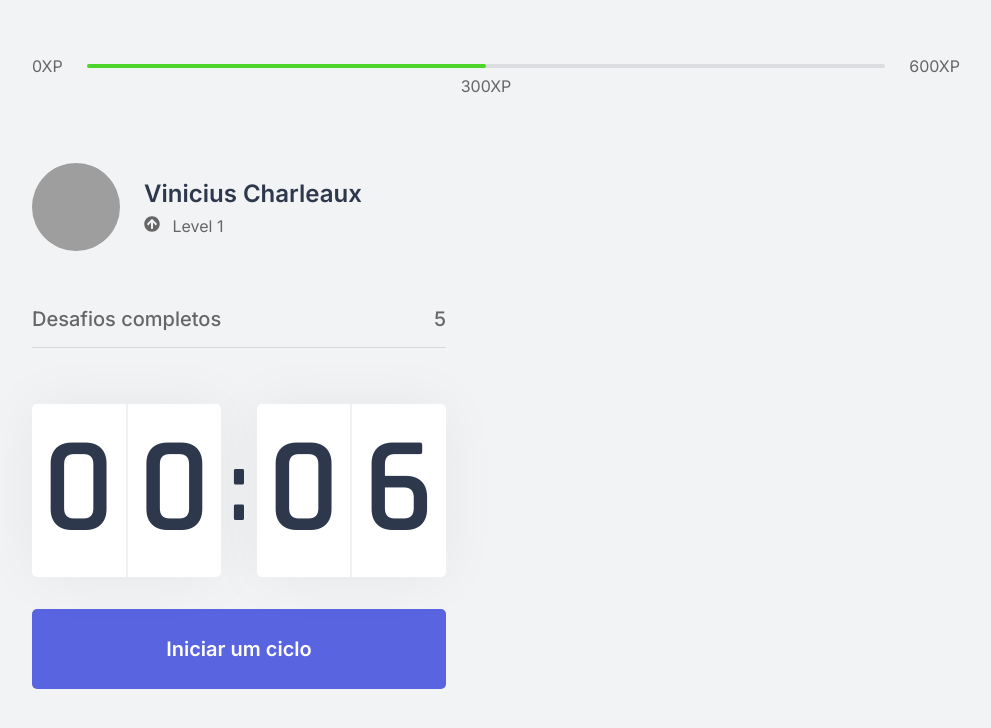
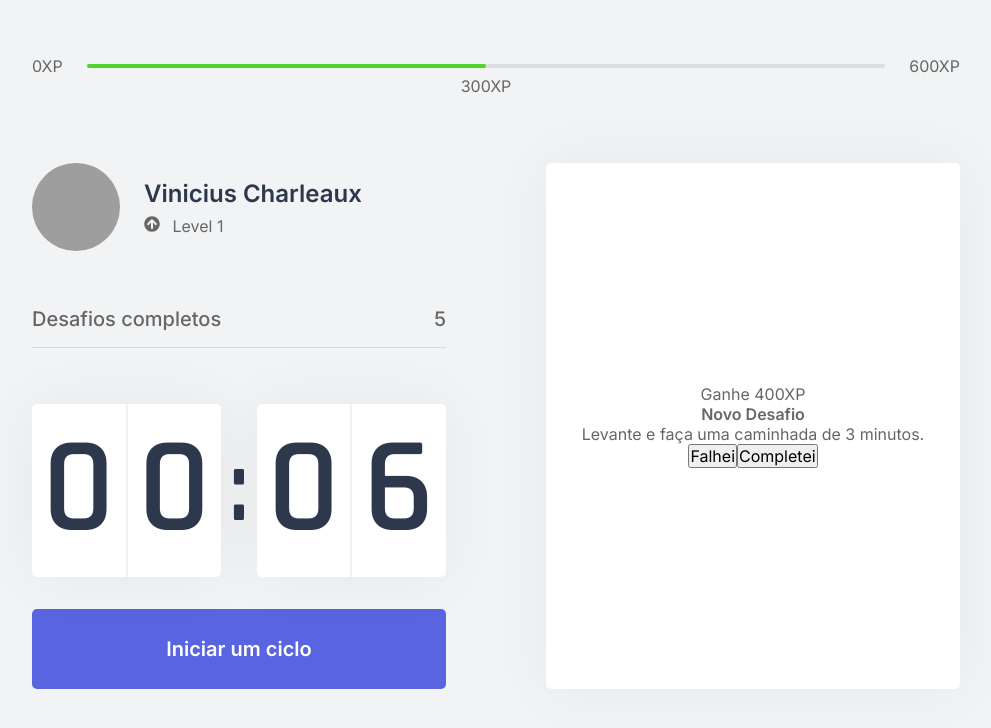
Before and after one commit to ViniciusCharleaux/react-nlw4, a Next.js app in the folder moveit-next/: page / in a window 1280 px wide. Shown: the top 728 px of the page, without its empty margins (144-1135 px from the left). Built offline with nearby package versions, Linux system fonts and the light colour scheme; grey boxes are pictures that could not be loaded.

Commit message:
Iniciando ChallengeBox

```diff
--- /dev/null
+++ b/moveit-next/src/components/ChallengeBox.tsx
@@ -0,0 +1,52 @@
+import styles from '../styles/components/ChallengeBox.module.css'
+import { FcUp } from "react-icons/fc";
+
+
+export function ChallengeBox(){
+    const hasActiveChallenge = true;
+
+
+
+
+    return (
+        <div className={styles.challengeBoxContainer}>
+            { hasActiveChallenge ? (
+                <div className={styles.challengeActive}>
+                    <header>Ganhe 400XP</header>
+                    <main>
+                        <strong> Novo Desafio </strong>
+                        <p>Levante e faça uma caminhada de 3 minutos.</p>
+                    </main>
+                    <footer>
+                        <button
+                            type="button"
+                            className={styles.challengeFailedButton}
+                        >
+                            Falhei
+                        </button>
+                        <button
+                            type="button"
+                            className={styles.challengeSucceededButton}
+                        >
+                            Completei
+                        </button>
+                    </footer>
+
+
+                </div>
+
+            ) : (
+
+                <div className={styles.challengeNotActive}>
+                <strong>Finalize um ciclo para receber um desafio</strong>
+                <FcUp size={70}/>
+                <p>
+                    Avance de level completando desafios!
+                </p>
+                </div>
+
+            )}
+        </div>
+    )
+
+}
--- a/moveit-next/src/components/Countdown.tsx
+++ b/moveit-next/src/components/Countdown.tsx
@@ -1,5 +1,6 @@
 import { useState, useEffect } from 'react';
 import styles from '../styles/components/Countdown.module.css'
+import { FcOk } from "react-icons/fc";
 
 let countdownTimeout : NodeJS.Timeout;
 
@@ -54,8 +55,10 @@ export function Countdown(){
                     disabled
                     className={styles.countdownButton}
                     >
-                    Ciclo encerrado
+                    Ciclo Encerrado
+                    <FcOk/>
                 </button>
+
             ):(
                 <>
                     {isActive ? (
--- a/moveit-next/src/pages/index.tsx
+++ b/moveit-next/src/pages/index.tsx
@@ -1,10 +1,12 @@
+import Head from 'next/head';
 import { CompletedeChallenges } from "../components/CompletedChallenges";
 import { Countdown } from "../components/Countdown";
 import { ExperienceBar } from "../components/ExperienceBar";
 import { Profile } from "../components/Profile";
-import Head from 'next/head';
+import { ChallengeBox } from "../components/ChallengeBox";
 
 import styles from "../styles/pages/Home.module.css";
+import React from "react";
 
 export default function Home() {
   return (
@@ -20,9 +22,8 @@ export default function Home() {
           <CompletedeChallenges />
           <Countdown />
         </div>
-
         <div>
-
+          <ChallengeBox />
         </div>
       </section>
     </div>
--- /dev/null
+++ b/moveit-next/src/styles/components/ChallengeBox.module.css
@@ -0,0 +1,37 @@
+.challengeBoxContainer{
+    height: 100%;
+
+    background: var(--white);
+    border-radius: 5px;
+    box-shadow: 0 0 60px rgba(0, 0, 0, 0.05);
+    padding: 1.5rem 2rem;
+
+    display: flex;
+    flex-direction: column;
+    align-items:center;
+    justify-content:center;
+
+    text-align: center;
+}
+
+.challengeNotActive{
+    display: flex;
+    flex-direction: column;
+    align-items:center;
+}
+
+.challengeNotActive strong{
+    font-size: 1.5rem;
+    font-weight: 500;
+    line-height: 1.4;
+    margin-bottom: 3rem;
+}
+
+.challengeNotActive p{
+    display: flex;
+    flex-direction: column;
+    align-items:center;
+    line-height: 1.4;
+    max-width: 70%;
+    margin-top: 3rem;
+}
--- a/moveit-next/src/styles/components/Countdown.module.css
+++ b/moveit-next/src/styles/components/Countdown.module.css
@@ -79,4 +79,5 @@
     background: var(--white);
     color: var(--text);
     cursor: not-allowed;
+    border-bottom: 0.2rem solid #4CD62B;
 }
```
